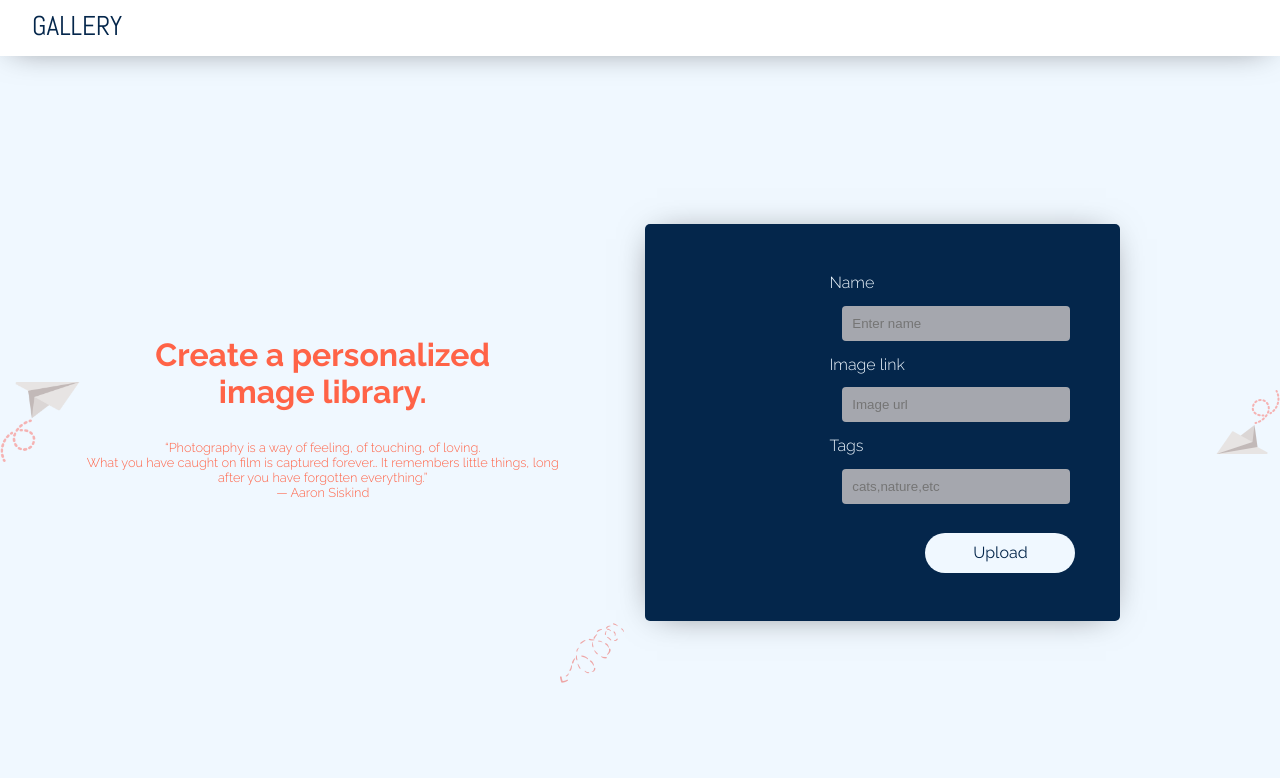
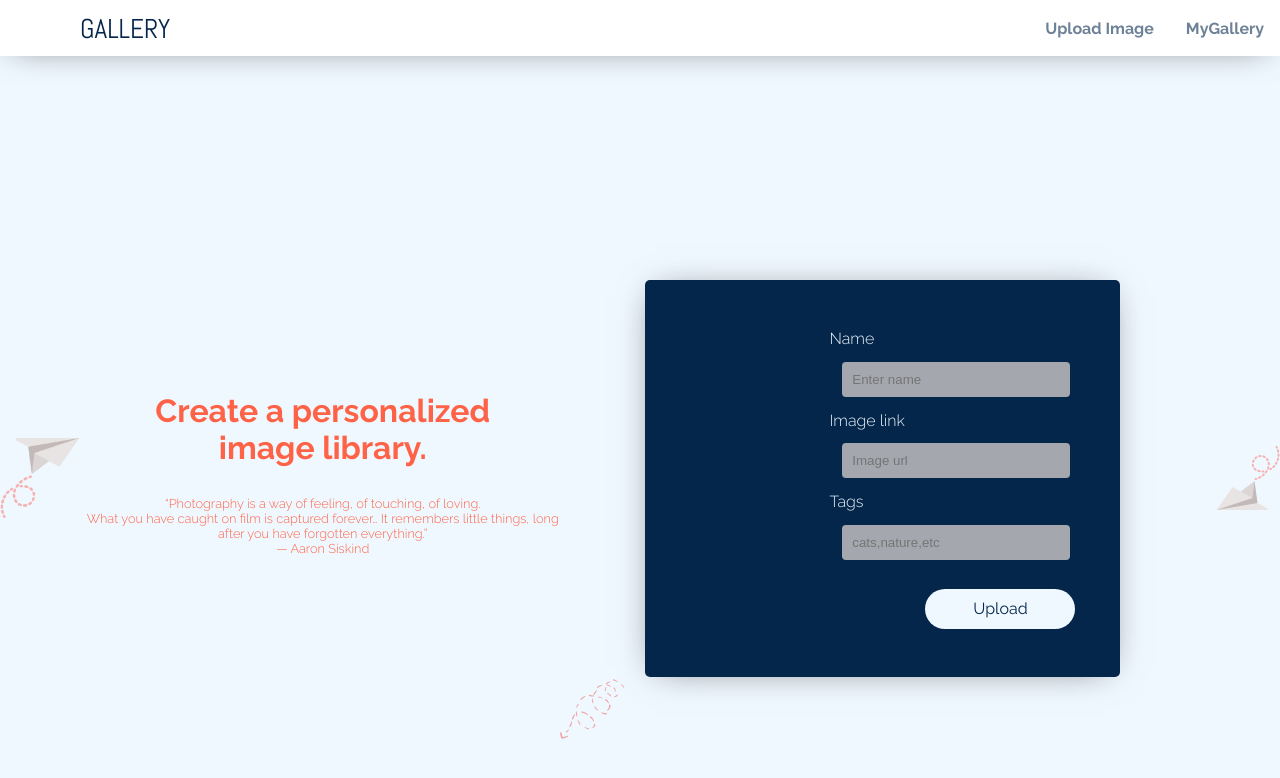
Before and after one commit to flo20/gallery, a React (Create React App) app: page /upload in a window 1280 px wide. Shown: the top 778 px of the page. Built offline with nearby package versions, Linux system fonts and the light colour scheme.

Commit message:
Add hamburger menu/ styling

```diff
--- a/src/components/Header/Header.css
+++ b/src/components/Header/Header.css
@@ -1,31 +1,34 @@
 .head {
-  margin-top: 1rem;
-  margin-left: 75rem;
+  display: flex;
+  flex-wrap: wrap;
 }
 
-#links {
+.links {
   text-decoration: none;
-  padding: 1.4rem;
-  padding-bottom: 13px;
   color: #04264b94;
   font-family: "Raleway", sans-serif;
   font-weight: 700;
+  padding: 1rem;
 }
-#links:hover {
+.links:hover {
   border-bottom: 2px solid tomato;
   color: tomato;
+  text-decoration: none;
+
 }
 #logo {
   text-decoration: none;
   font-size: 1.7rem;
   color: #04264b;
-  padding: 0.5rem 2rem 2rem 2rem;
+  margin-left: 5rem;
+
 }
 
 .wrap {
   display: flex;
   height: 3.5rem;
-  position: fixed;
+  justify-content: space-between;
+  align-items:center ;
   top: 0;
   width: 100%;
   background: white;
@@ -33,23 +36,51 @@
   z-index: 1;
 }
 
+.hamburgerMenu{
+  display: none;
+}
+
 /* Medium devices (landscape tablets, 768px and up) */
-@media only screen and (min-width: 768px) {
+@media only screen and (max-width: 768px) {
   .head {
     margin-left: 20rem;
   }
+
+  .hamburgerMenu{
+    display: block;
+
+  }
+
+  .head{
+    display: flex;
+    flex-direction: column;
+    margin-top: 10rem;
+    position: absolute;
+    right: -100%;
+  }
+
+  .head.active{
+    right: 0;
+    transition: all 0.5s ease;
+  }
+
+  .navMenu{
+    margin: 1rem;
+  }
+
+
 }
 
 /* Large devices (laptops/desktops, 992px and up) */
-@media only screen and (min-width: 992px) {
+/* @media only screen and (min-width: 992px) {
   .head {
     margin-left: 35rem;
   }
-}
+} */
 
 /* Extra large devices (large laptops and desktops, 1200px and up) */
-@media only screen and (min-width: 1200px) {
+/* @media only screen and (min-width: 1200px) {
   .head {
     margin-left: 75rem;
   }
-}
+} */
--- a/src/components/Header/Header.js
+++ b/src/components/Header/Header.js
@@ -1,24 +1,45 @@
-import React from "react";
+import React, { useState, Fragment } from "react";
 import { Link } from "react-router-dom";
+import {GiHamburgerMenu} from "react-icons/gi"
+import {GrClose} from "react-icons/gr"
+
+
 import "./Header.css";
 
 const Header = () => {
+  const [openHamburger,setOpenHamburger] = useState(false)
+ // const [isMobileView, setIsMobileView] = useState(false)
+
+  const handleToggle = () =>{
+   setOpenHamburger(!openHamburger)
+   //setIsMobileView(true)
+  }
+
+
   return (
-    <>
+    <Fragment>
       <div className="wrap">
+        <div>
         <Link to="/" id="logo">
           GALLERY
         </Link>
-        <div className="head">
-          <Link to="/upload" id="links">
+        </div>
+
+        <div className={openHamburger ? "head active" : "head"}>
+          <div className="navMenu">
+          <Link to="/upload" className="links">
             Upload Image
           </Link>
-          <Link to="/myGallery" id="links">
+          </div>
+        <div className="navMenu">
+        <Link to="/myGallery" className="links">
             MyGallery
           </Link>
         </div>
+        </div>
+{openHamburger ? <GrClose className="hamburgerMenu" onClick={handleToggle}/> : <GiHamburgerMenu className="hamburgerMenu" onClick={handleToggle}/> }
       </div>
-    </>
+    </Fragment>
   );
 };
 
--- a/src/index.css
+++ b/src/index.css
@@ -1,4 +1,4 @@
-body {
+* {
   margin: 0;
   padding: 0;
   box-sizing: border-box;
```
Also changed, not shown: package.json (+6 -5 lines), 1 other file (tests, documents, lock files or other folders).
